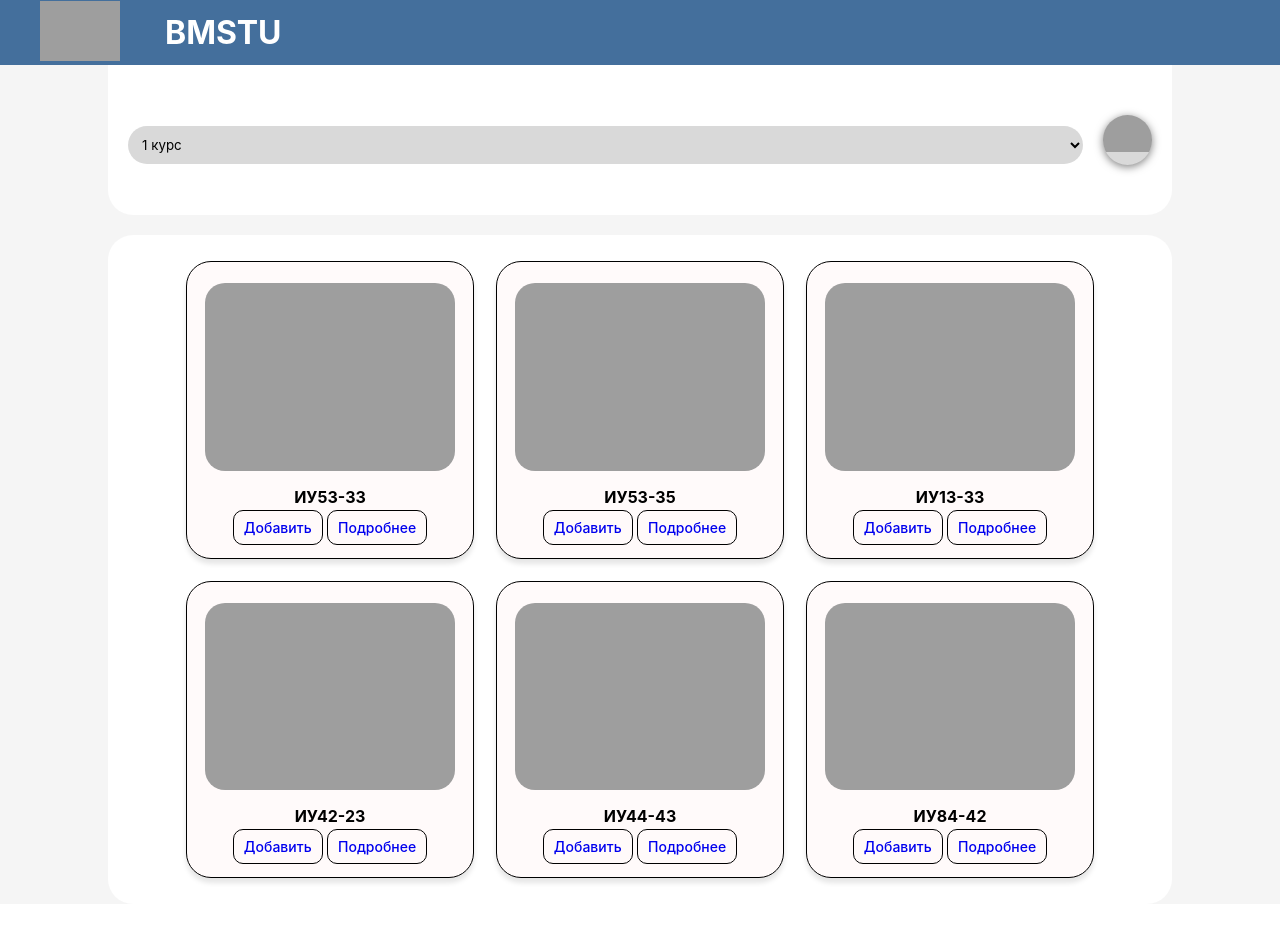
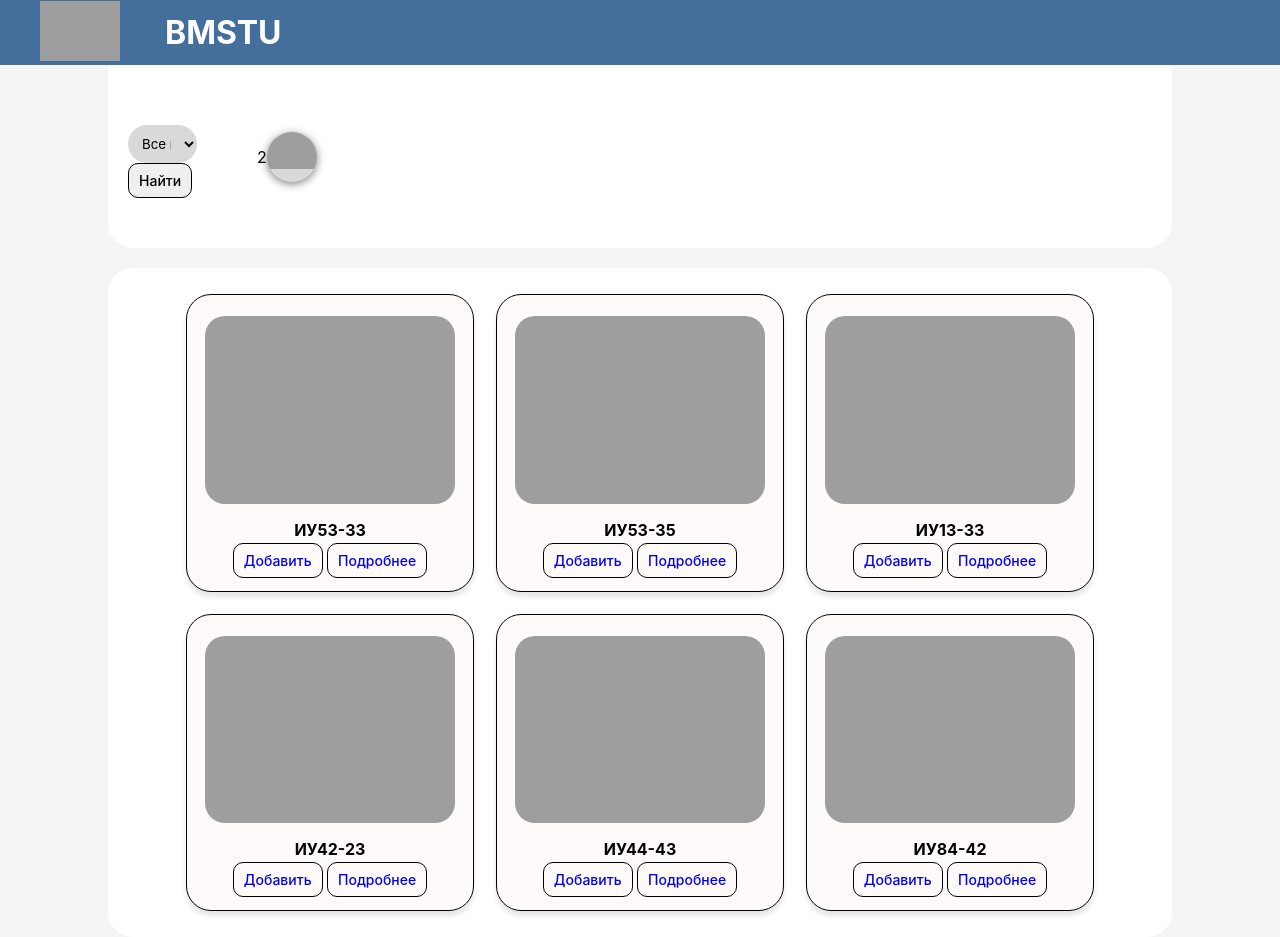
Before and after one commit to KirillGrigorenko/IU5_WEB_back, a Django app: page /groups/ in a window 1280 px wide. Before the commit the page ends 883 px from the top, so only its background shows below. Run offline with Django 4.2, Linux system fonts and the light colour scheme.

Commit message:
лаб1 СВО кроме css search-container

```diff
--- a/main_screen/templates/groups.html
+++ b/main_screen/templates/groups.html
@@ -4,12 +4,19 @@
 <div class="container">
 
     <div class="search-container">
-        <select id="course-select">
-            <option value="1">1 курс</option>
-            <option value="2">2 курс</option>
-            <option value="3">3 курс</option>
-            <option value="4">4 курс</option>
-        </select>
+        <form method="get" action="" class="method_search">
+            <select id="course-select" name="srch_course">
+                <option value="0">Все курсы</option>
+                <option value="1">1 курс</option>
+                <option value="2">2 курс</option>
+                <option value="3">3 курс</option>
+                <option value="4">4 курс</option>
+            </select>
+            <button type="submit" class="card-button">Найти</button>
+        </form>
+        <div class="count">
+            {{ data.ReqCallCount }}
+        </div>
         <div class="floating-button">
             <a href="http://localhost:8000/schedule/1">
             <img src="{{ 'http://127.0.0.1:9000/lab1/check-circle.svg' }}" alt="Кнопка" />
--- a/main_screen/views.py
+++ b/main_screen/views.py
@@ -36,10 +36,16 @@ def groups_func(request):
             ]
     else:
         filtered_groups = groups
+
+    count = 0
+    for order in orders:
+        if order['order_id'] == 1:
+            count = len(order['groups'])
     return render(request, 'groups.html',
     { 'data': {
         'page_name': 'Группы',
         'groups' : filtered_groups,
+         'ReqCallCount': count,
     }})
 
 
```
